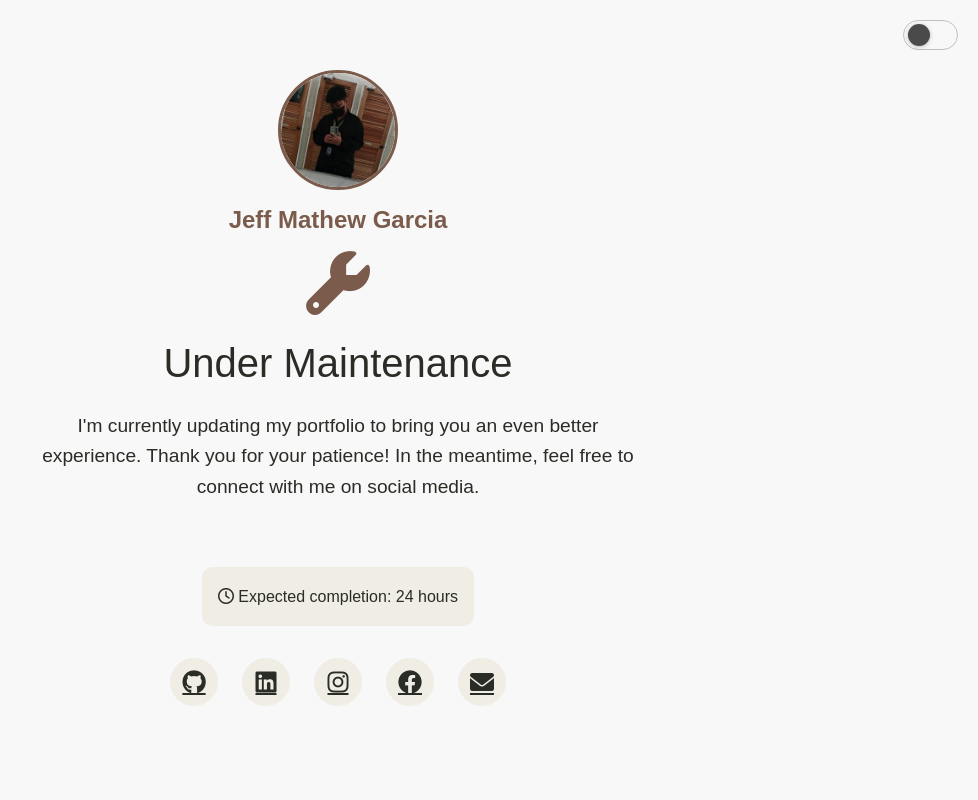
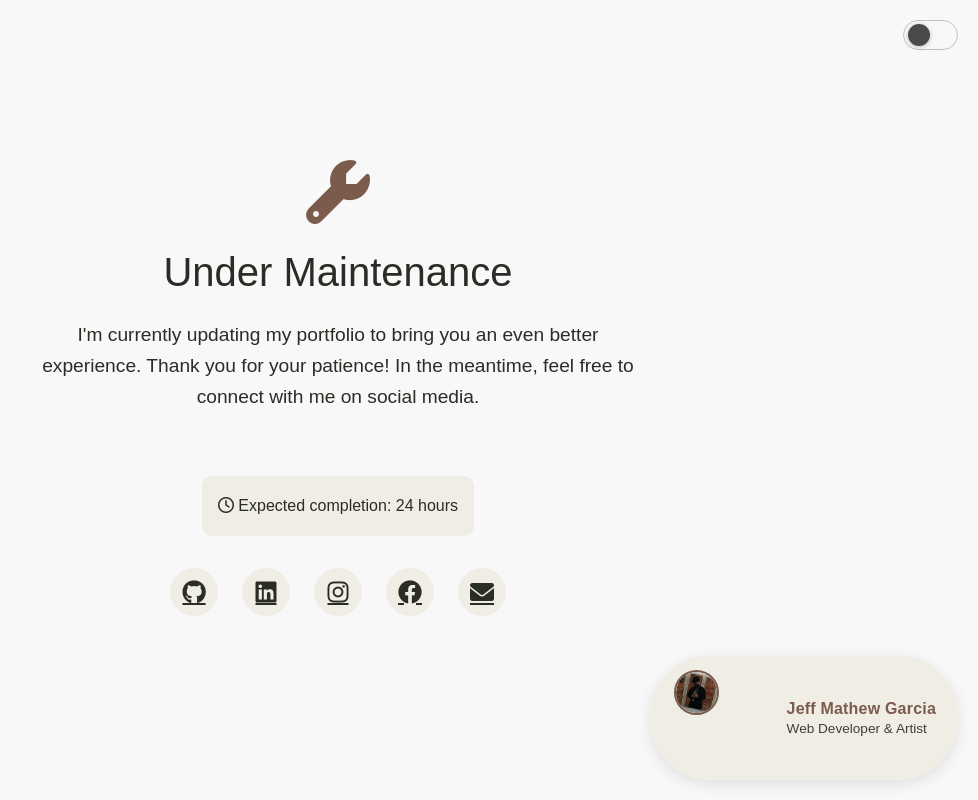
Before and after one commit to Shin-da/jeffmathew-portfolio, a website: page index.html in a window 1280 px wide. Shown: the whole page, without its empty margins (302-1280 px from the left). Drawn offline with nearby package versions, Linux system fonts and the light colour scheme; a web font is replaced by a local one.

```diff
--- a/index.html
+++ b/index.html
@@ -105,12 +105,124 @@
             100% {
                 transform: rotate(0deg);
             }
-        }
-
-        .theme-toggle-wrapper {
+        }        .theme-toggle-wrapper {
             position: fixed;
             top: 20px;
             right: 20px;
+        }        .author-signature {
+            position: fixed;
+            bottom: 20px;
+            right: 20px;
+            padding: 12px;
+            background: var(--card-bg);
+            border-radius: 60px;
+            box-shadow: 0 4px 15px rgba(0, 0, 0, 0.1);
+            transition: all 0.4s cubic-bezier(0.175, 0.885, 0.32, 1.275);
+            border: 1px solid rgba(var(--saddle), 0.1);
+            backdrop-filter: blur(10px);
+            -webkit-backdrop-filter: blur(10px);
+        }
+
+        .author-signature::before {
+            content: '';
+            position: absolute;
+            top: -2px;
+            left: -2px;
+            right: -2px;
+            bottom: -2px;
+            background: linear-gradient(45deg, var(--saddle), transparent);
+            border-radius: 61px;
+            z-index: -1;
+            opacity: 0;
+            transition: opacity 0.3s ease;
+        }
+
+        .author-signature:hover {
+            transform: translateY(-3px) scale(1.02);
+            box-shadow: 0 8px 25px rgba(0, 0, 0, 0.15);
+            border-color: rgba(var(--saddle), 0.2);
+        }
+
+        .author-signature:hover::before {
+            opacity: 0.3;
+        }
+
+        .author-content {
+            display: flex;
+            align-items: center;
+            gap: 15px;
+            padding: 0 10px;
+        }
+
+        .author-image {
+            position: relative;
+            padding: 2px;
+        }
+
+        .author-image::after {
+            content: '';
+            position: absolute;
+            top: 0;
+            left: 0;
+            width: 100%;
+            height: 100%;
+            border-radius: 50%;
+            background: linear-gradient(45deg, var(--saddle), transparent);
+            opacity: 0;
+            transition: opacity 0.3s ease;
+        }
+
+        .author-signature:hover .author-image::after {
+            opacity: 0.5;
+        }
+
+        .author-image img {
+            width: 45px;
+            height: 45px;
+            border-radius: 50%;
+            border: 2px solid var(--saddle);
+            object-fit: cover;
+            transition: transform 0.3s ease;
+        }
+
+        .author-details {
+            display: flex;
+            flex-direction: column;
+            line-height: 1.3;
+        }
+
+        .author-name {
+            color: var(--saddle);
+            font-weight: 600;
+            font-size: 1rem;
+            transition: color 0.3s ease;
+            letter-spacing: 0.2px;
+        }
+
+        .author-role {
+            color: var(--text-color);
+            font-size: 0.85rem;
+            opacity: 0.9;
+            transition: opacity 0.3s ease;
+        }
+
+        .author-signature:hover .author-name {
+            color: var(--saddle);
+            text-shadow: 0 0 20px rgba(var(--saddle), 0.3);
+        }
+
+        .author-signature:hover .author-role {
+            opacity: 1;
+        }
+
+        @media (max-width: 768px) {
+            .author-signature {
+                position: relative;
+                bottom: auto;
+                right: auto;
+                margin-top: 2rem;
+                display: inline-block;
+            }
         }
     </style>
 </head>
@@ -123,13 +235,8 @@
         </button>
     </div>    <section class="maintenance-section">
         <div class="maintenance-content" data-aos="fade-up">
-            <div class="profile-image">
-                <picture>
-                    <source srcset="assets/images/me.webp" type="image/webp">
-                    <img src="assets/images/me.jpg" alt="Jeff Mathew Garcia" width="120" height="120" loading="lazy">
-                </picture>
-            </div>
-            <h2 class="dev-name">Jeff Mathew Garcia</h2>
+
+
             <i class="fas fa-wrench maintenance-icon"></i>
             <h1 class="maintenance-title">Under Maintenance</h1>
             <p class="maintenance-message">
@@ -155,10 +262,24 @@
                 </a>
                 <a href="mailto:jeffmathewg@gmail.com" aria-label="Email">
                     <i class="fas fa-envelope"></i>
-                </a>
+                </a>            </div>
+        </div>
+    </section>
+
+    <div class="author-signature">
+        <div class="author-content">
+            <div class="author-image">
+                <picture>
+                    <source srcset="assets/images/me.webp" type="image/webp">
+                    <img src="assets/images/me.jpg" alt="Jeff Mathew Garcia" width="40" height="40" loading="lazy">
+                </picture>
+            </div>
+            <div class="author-details">
+                <span class="author-name">Jeff Mathew Garcia</span>
+                <span class="author-role">Web Developer & Artist</span>
             </div>
         </div>
-    </section>
+    </div>
 
     <script src="https://unpkg.com/aos@2.3.1/dist/aos.js"></script>
     <script src="js/theme-handler.js"></script>
```
